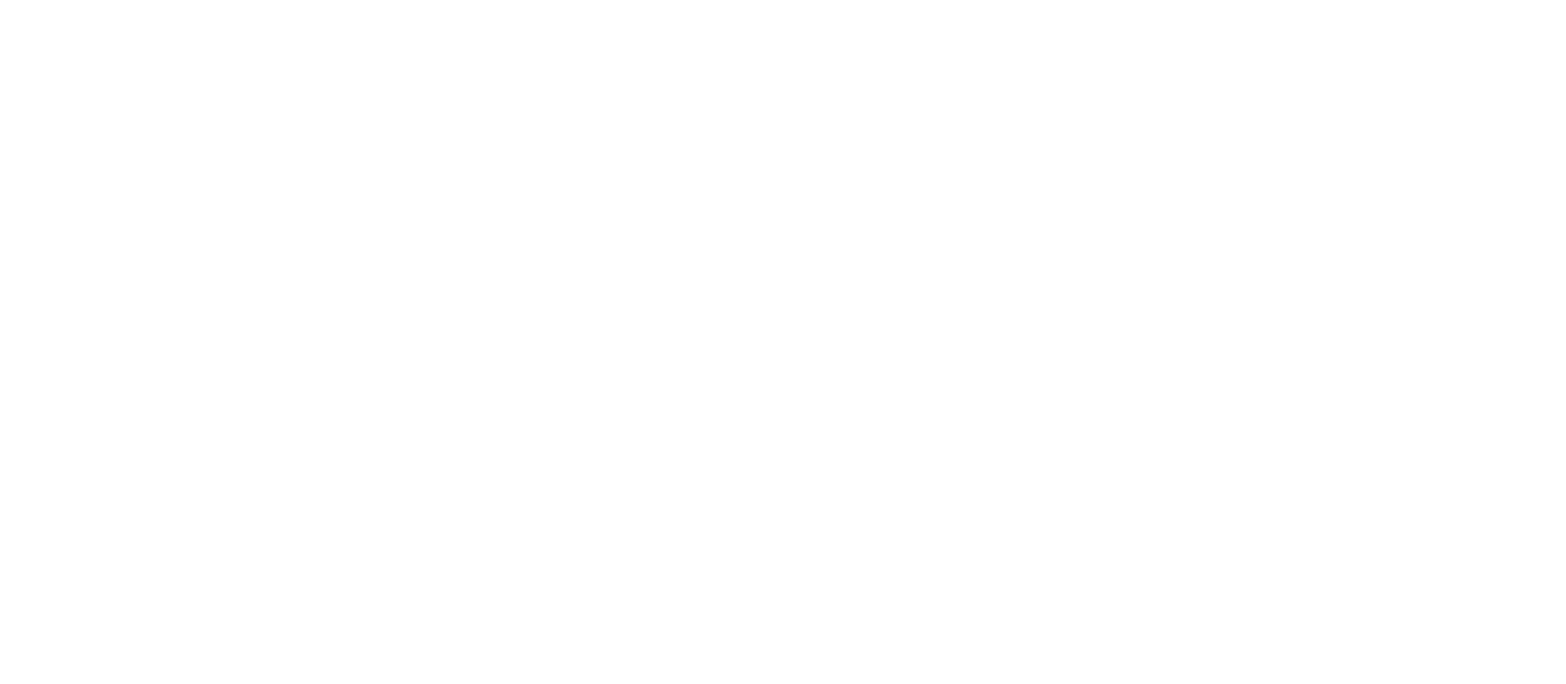
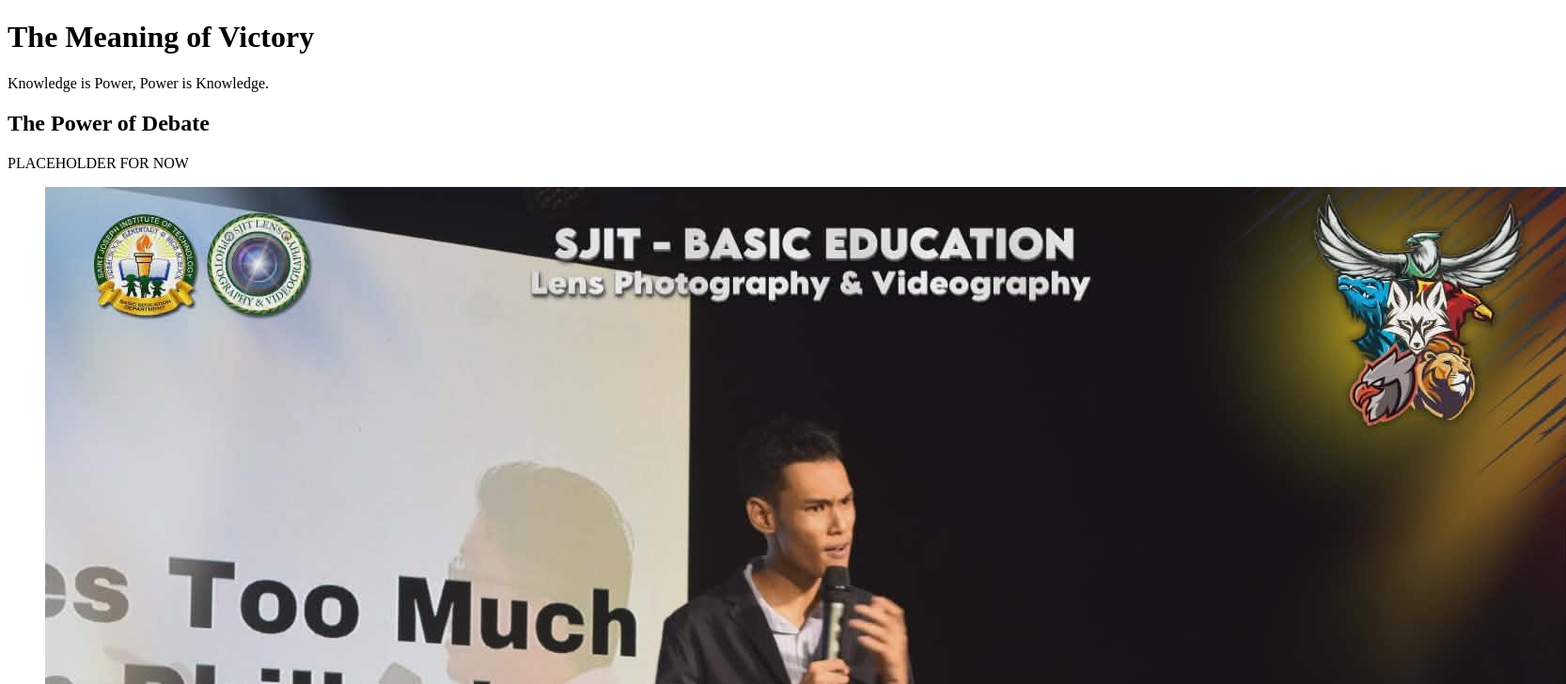
Before and after one commit to Adomskie/html-skeleton, a plain HTML site: page index.html in a window 1280 px wide. Shown: the top 728 px of the page at 94% size, 1666 px wide, since content can reach past the window. Drawn offline with Linux system fonts and the light colour scheme.

Commit message:
Add debate photos to articles

```diff
--- a/index.html
+++ b/index.html
@@ -8,7 +8,31 @@
 </head>
 
 <body>
+    <header>
+        <h1>The Meaning of Victory</h1>
+        <p>Knowledge is Power, Power is Knowledge.</p>
+    </header>
 
+    <main>
+        <article id="power-of-debate">
+            <h2>The Power of Debate</h2>
+            <p>PLACEHOLDER FOR NOW</p>
+            <figure>
+                <img src="images/1.jpg"
+                    alt="A student in a black blazer speaking into a microphone during a debate on stage, with a classmate seated at a table taking notes">
+                <figcaption>Debate helps us test our ideas.</figcaption>
+            </figure>
+        </article>
+
+        <article id="different-perspectives">
+            <h2>The Value of Different Perspectives</h2>
+            <p>PLACEHOLDER FOR NOW</p>
+            <figure>
+                <img src="images/2.jpg" alt="A student raising their hand, with a classmate looking somewhere">
+                <figcaption>Different viewpoints lead to better decisions.</figcaption>
+            </figure>
+        </article>
+    </main>
 </body>
 
 </html>
```
Also changed, not shown: images/1.jpg (added), images/2.jpg (added).
